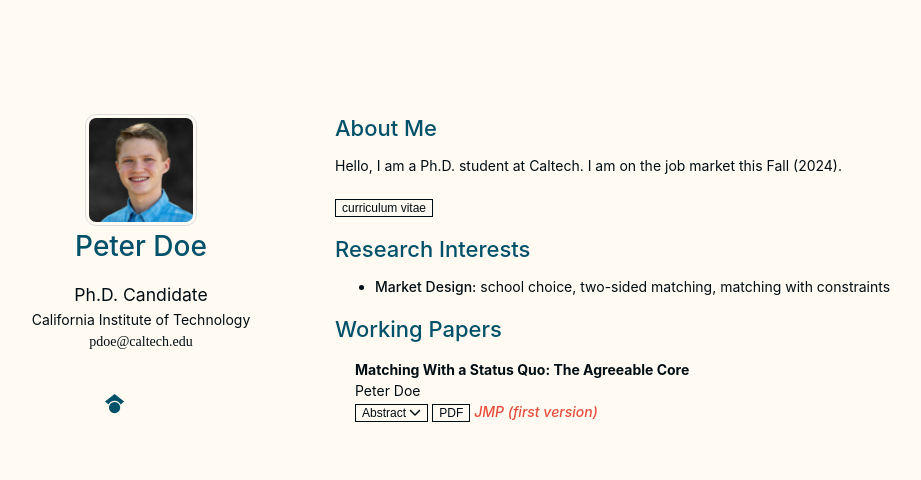
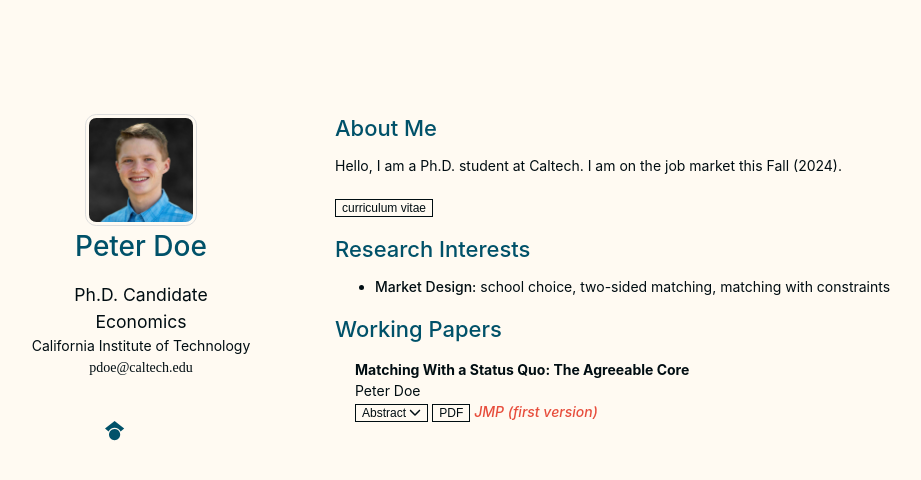
Before and after one commit to Pita-Dough/Pita-Dough.github.io, a Jekyll site: the page built from index.md, in a window 1280 px wide. Shown: the top 480 px of the page, without its empty margins (135-1056 px from the left). Built offline with Jekyll 4.4.1, drawn with Linux system fonts in a browser that asks for light colours; nearby versions of some CDN libraries; a style sheet for code colours, icons or effects is not loaded; our own code applies the rules of GitHub Pages for plain Markdown files.

Commit message:
Update homepage.html

```diff
--- a/_layouts/homepage.html
+++ b/_layouts/homepage.html
@@ -88,6 +88,10 @@
         <position style="font-size:1.10rem;">{{ site.position }}</position>
         <br>
         {% endif %}
+        {% if site.field %}
+        <position style="font-size:1.10rem;">{{ site.field }}</position>
+        <br>
+        {% endif %}
         {% if site.affiliation %}
         <a href="{{ site.affiliation_link }}" rel="noopener"><autocolor>{{ site.affiliation }}</autocolor></a>
         <br>
```
